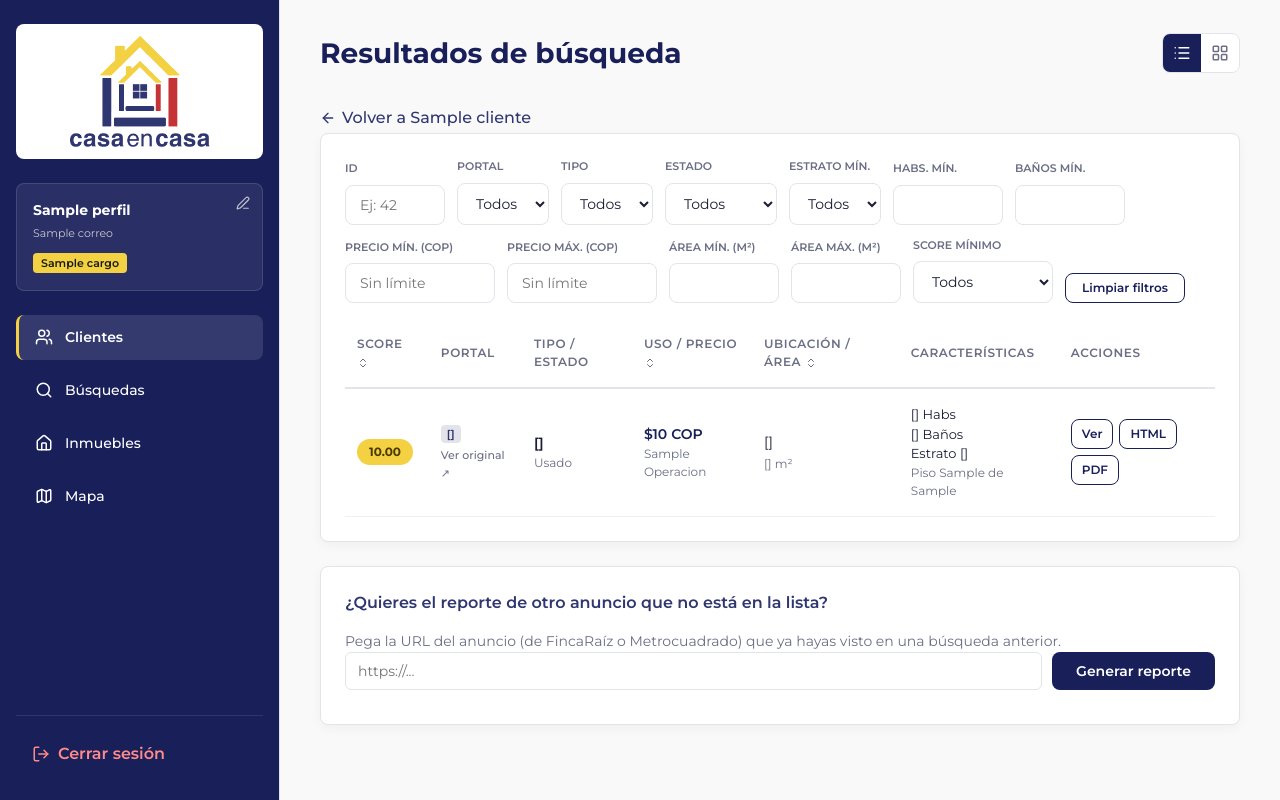
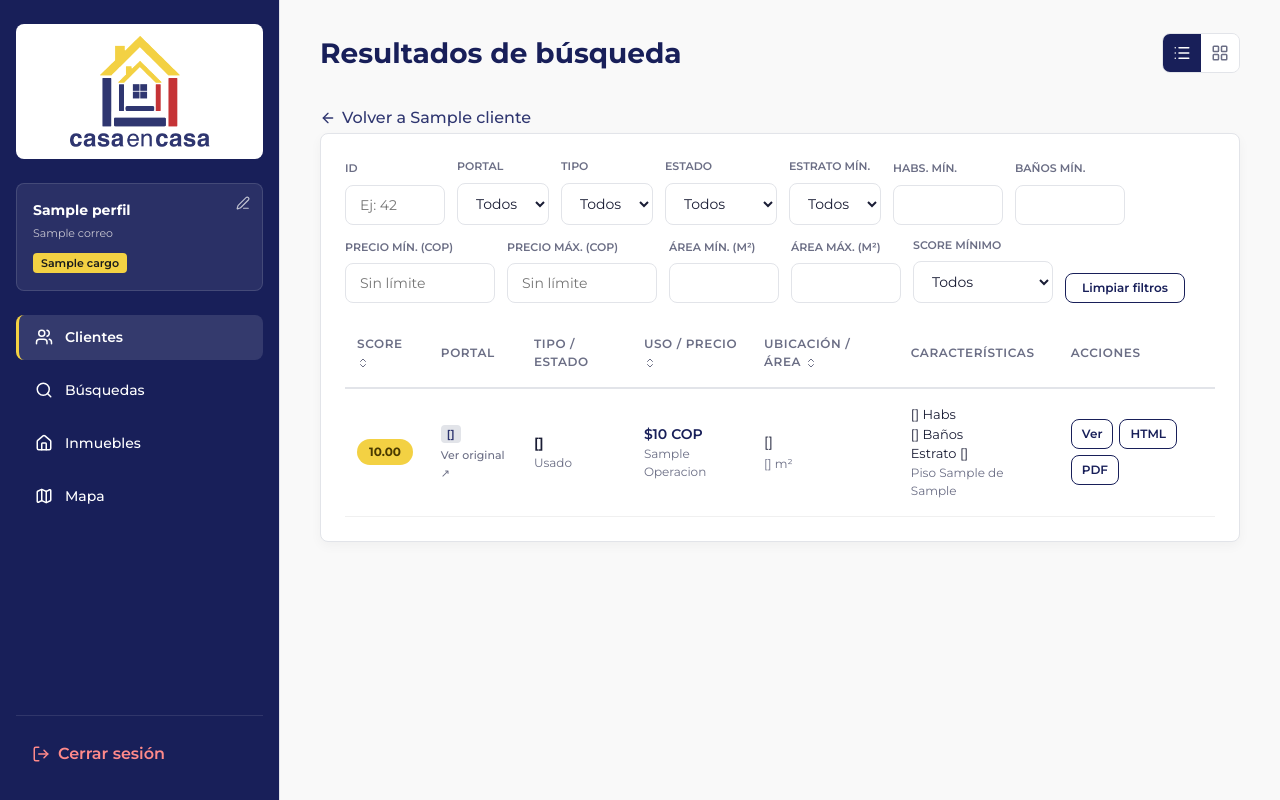
Before and after one commit to Juansotag/Geovivienda, a Flask app: page /clientes/1/resultados?busqueda_id=1 in a window 1280 px wide. Run offline with Flask 3, Linux system fonts and the light colour scheme; grey boxes marked "Sample" are stand-in pictures; a database or web service that is not in the repository returns one stand-in record (values such as "Sample title"); some libraries are stand-ins or nearby versions.

Commit message:
Elimina la herramienta de reporte manual por URL y agrega el logo como favicon
- Quita la tarjeta "Quieres el reporte de otro anuncio que no esta en la
  lista" de resultados.html y su funcion JS generarReportePorUrl (sin
  otros usos en el codigo).
- Agrega el logo de Casa en Casa como favicon en las tres plantillas raiz
  (base.html, landing.html, login.html).

Co-Authored-By: Claude Sonnet 5 <noreply@anthropic.com>

```diff
--- a/static/js/app.js
+++ b/static/js/app.js
@@ -69,21 +69,3 @@ async function buscarAdministracion(anuncioId, boton) {
     if (window.lucide) lucide.createIcons();
   }
 }
-
-async function generarReportePorUrl(clienteId) {
-  const url = document.getElementById('url-manual').value.trim();
-  const resultado = document.getElementById('resultado-manual');
-  if (!url) return;
-  resultado.textContent = 'Buscando y generando reporte...';
-  const resp = await fetch('/api/reportes/generar', {
-    method: 'POST',
-    headers: { 'Content-Type': 'application/json' },
-    body: JSON.stringify({ cliente_id: clienteId, url }),
-  });
-  const data = await resp.json();
-  if (data.reporte_id) {
-    resultado.innerHTML = `<a href="/reportes/${data.reporte_id}/pdf" class="btn btn-secondary btn-sm">Descargar PDF</a>`;
-  } else {
-    resultado.textContent = data.message || 'No se pudo generar el reporte.';
-  }
-}
--- a/templates/base.html
+++ b/templates/base.html
@@ -4,6 +4,7 @@
   <meta charset="UTF-8">
   <meta name="viewport" content="width=device-width, initial-scale=1.0">
   <title>{% block title %}Casa en Casa — Match{% endblock %}</title>
+  <link rel="icon" type="image/png" href="{{ url_for('static', filename='img/logo-casa-en-casa.png') }}">
   <link rel="stylesheet" href="{{ url_for('static', filename='css/style.css') }}">
   <script src="https://unpkg.com/lucide@latest"></script>
 </head>
--- a/templates/landing.html
+++ b/templates/landing.html
@@ -4,6 +4,7 @@
   <meta charset="UTF-8">
   <meta name="viewport" content="width=device-width, initial-scale=1.0">
   <title>Geovivienda — Casa en Casa</title>
+  <link rel="icon" type="image/png" href="{{ url_for('static', filename='img/logo-casa-en-casa.png') }}">
   <link rel="stylesheet" href="{{ url_for('static', filename='css/style.css') }}">
   <script src="https://unpkg.com/lucide@latest"></script>
 </head>
--- a/templates/login.html
+++ b/templates/login.html
@@ -4,6 +4,7 @@
   <meta charset="UTF-8">
   <meta name="viewport" content="width=device-width, initial-scale=1.0">
   <title>Acceso — Geovivienda</title>
+  <link rel="icon" type="image/png" href="{{ url_for('static', filename='img/logo-casa-en-casa.png') }}">
   <link rel="stylesheet" href="{{ url_for('static', filename='css/style.css') }}">
 </head>
 <body style="background-color: var(--color-bg);">
--- a/templates/resultados.html
+++ b/templates/resultados.html
@@ -236,16 +236,6 @@
   {% endif %}
 </div>
 
-<div class="card">
-  <h3 style="margin-top:0;">¿Quieres el reporte de otro anuncio que no está en la lista?</h3>
-  <p style="color:var(--color-text-muted); font-size:14px;">Pega la URL del anuncio (de FincaRaíz o Metrocuadrado) que ya hayas visto en una búsqueda anterior.</p>
-  <div style="display:flex; gap:10px;">
-    <input type="text" id="url-manual" placeholder="https://..." style="flex:1; padding:9px 12px; border:1px solid var(--color-border); border-radius:6px;">
-    <button class="btn btn-primary" onclick="generarReportePorUrl({{ cliente.id }})">Generar reporte</button>
-  </div>
-  <div id="resultado-manual" style="margin-top:10px;"></div>
-</div>
-
 <style>
   @keyframes spin {
     from { transform: rotate(0deg); }
```
